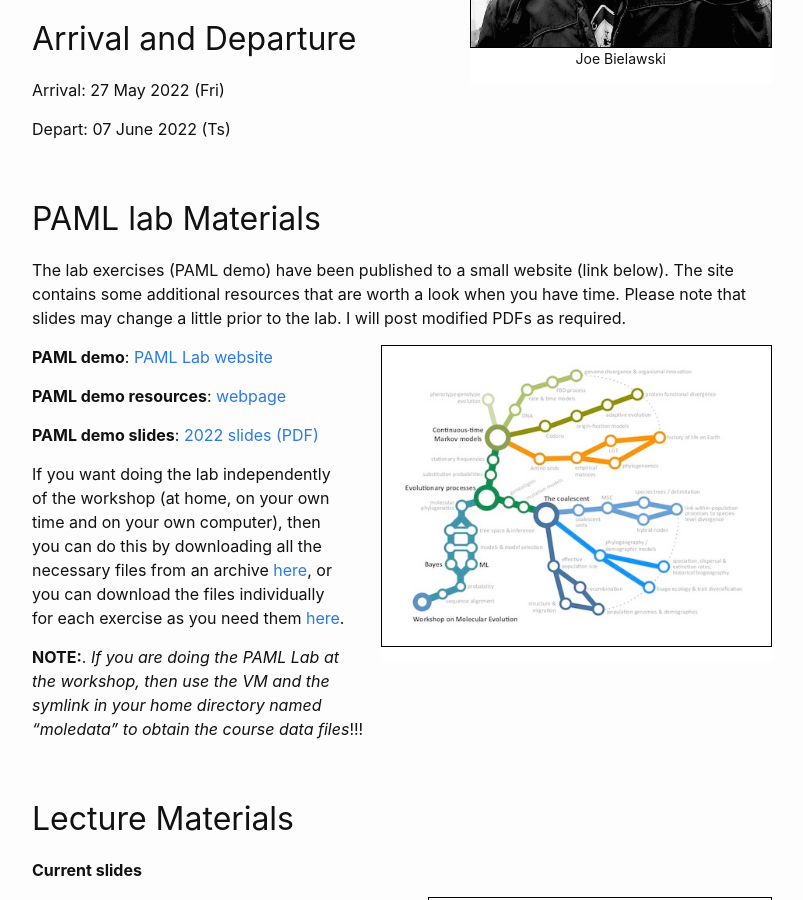
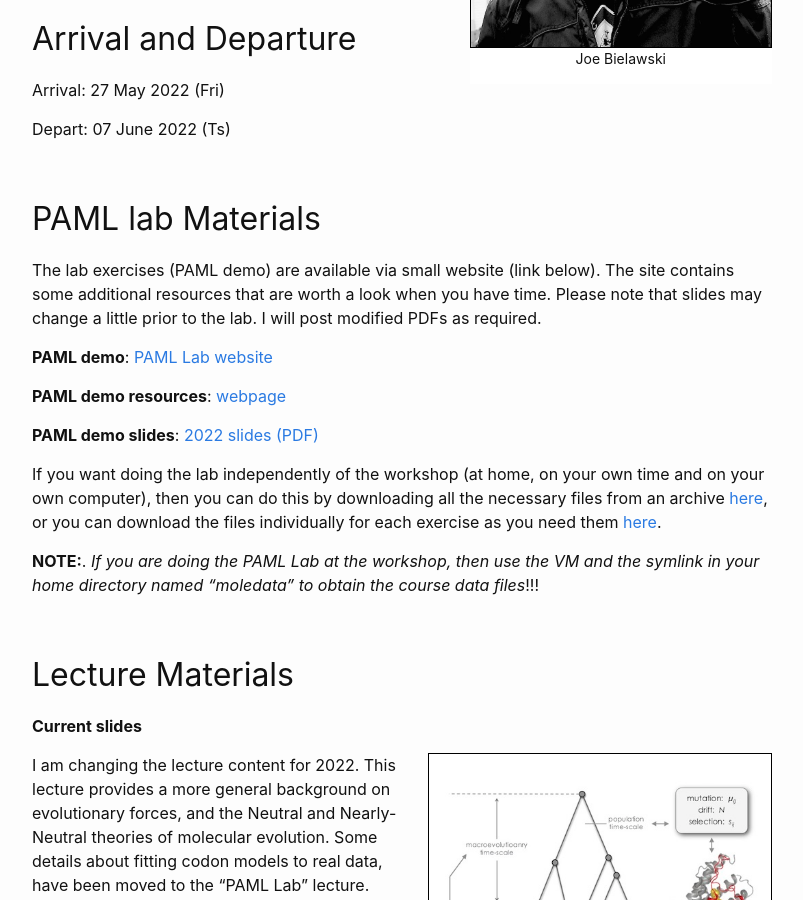
Before and after one commit to molevolworkshop/molevolworkshop.github.io, a Jekyll site: the page built from faculty/bielawski/bielawski.md, in a window 1280 px wide and 900 px high, scrolled down 368 px. Shown: the whole window, without its empty margins (238-1041 px from the left). Built offline with Jekyll 4.4.1, drawn with Linux system fonts in a browser that asks for light colours.

Commit message:
Update bielawski.md

```diff
--- a/faculty/bielawski/bielawski.md
+++ b/faculty/bielawski/bielawski.md
@@ -24,9 +24,7 @@
 
 ## PAML lab Materials
 
-The lab exercises (PAML demo) have been published to a small website (link below). The site contains some additional resources that are worth a look when you have time. Please note that slides may change a little prior to the lab. I will post modified PDFs as required.
-
-{% include figure.html description="" url="/faculty/bielawski/img/MOLE_concept_map_v2.jpg" css="image-right" height="300px" %}
+The lab exercises (PAML demo) are available via small website (link below). The site contains some additional resources that are worth a look when you have time. Please note that slides may change a little prior to the lab. I will post modified PDFs as required.
 
 **PAML demo**: [PAML Lab website](https://awarnach.mathstat.dal.ca/~joeb/PAML_lab/lab.html)
 
@@ -135,3 +133,5 @@
 **ModL:**  a program for restoring regularity when testing for positive selection using codon models [https://github.com/jehops/codeml_modl](https://github.com/jehops/codeml_modl)
 
 {% include figure.html description="The Kidd" url="/faculty/bielawski/img/TheKidd1b.jpg" css="image-center" height="250px" %}
+
+{% include figure.html description="" url="/faculty/bielawski/img/MOLE_concept_map_v2.jpg" css="image-center" height="250px" %}
```
